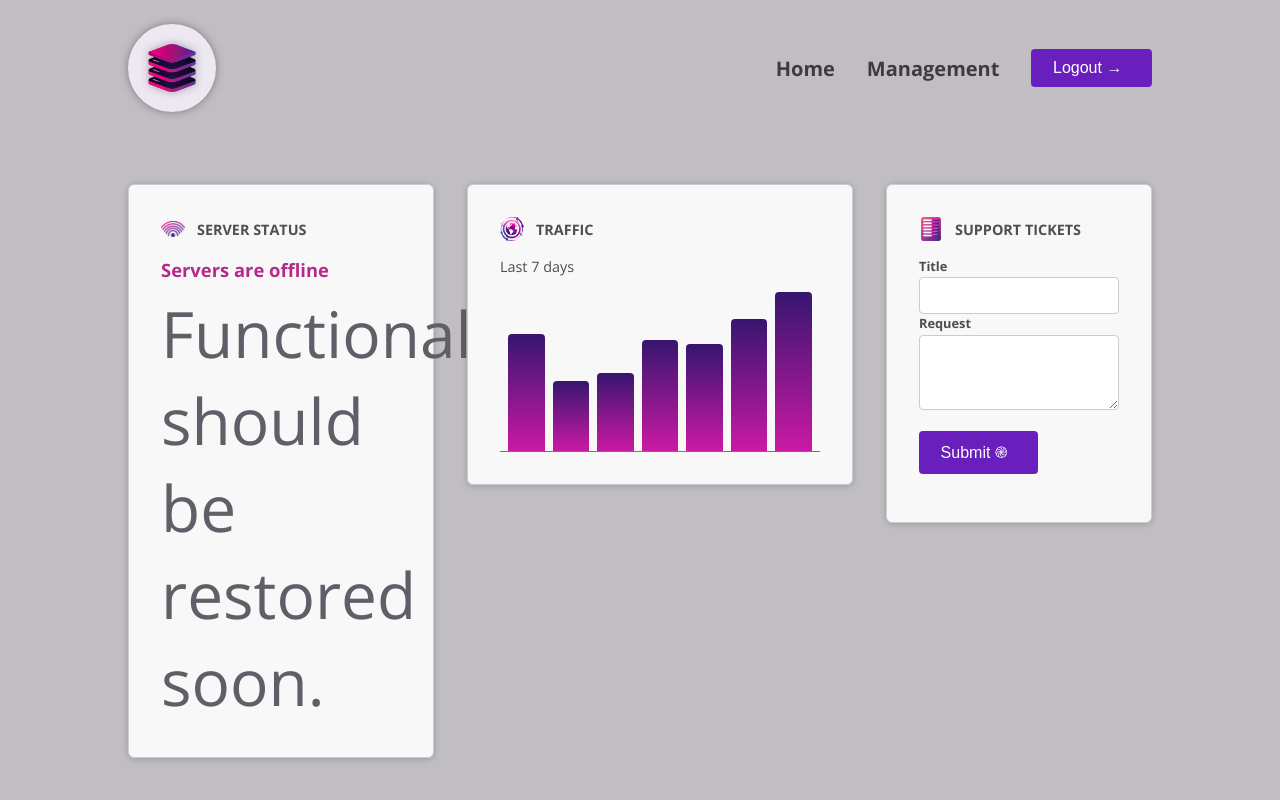
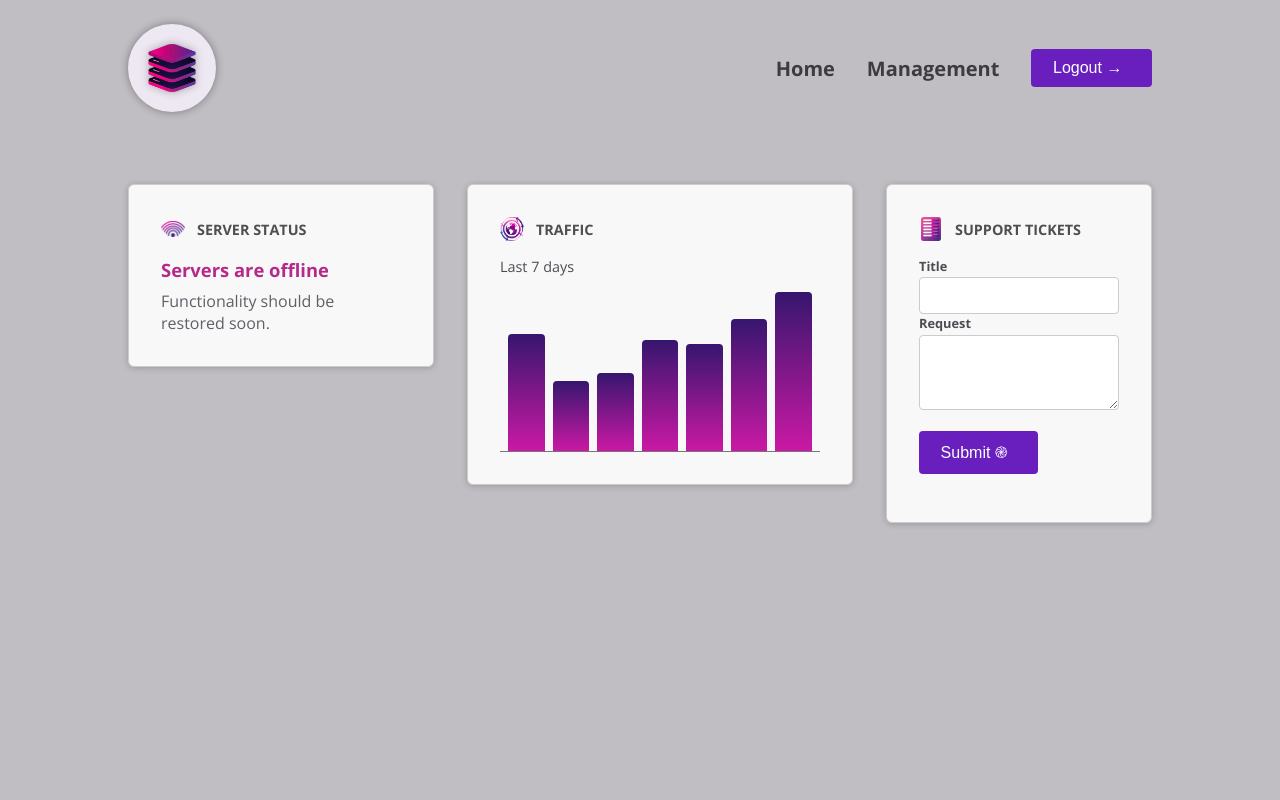
Before and after one commit to trankientuong/practice-components-deepDive, an Angular app: page / in a window 1280 px wide. Shown: the top 800 px of the page. Built offline with nearby package versions, Linux system fonts and the light colour scheme.

Commit message:
Replace using OnInit lifecycle

```diff
--- a/src/app/dashboard/server-status/server-status.component.html
+++ b/src/app/dashboard/server-status/server-status.component.html
@@ -3,9 +3,7 @@
     'status-online': currentStatus === 'online',
     'status-offline': currentStatus === 'offline',
     'status-unknown': currentStatus === 'unknown'
-}" [style]="{
-    'font-size' : '64px'
-}">
+}" >
     @if (currentStatus === 'online') {
     <p>Servers are online</p>
     <p>All systems are operational.</p>
--- a/src/app/dashboard/server-status/server-status.component.ts
+++ b/src/app/dashboard/server-status/server-status.component.ts
@@ -1,16 +1,18 @@
-import { Component } from '@angular/core';
+import { Component, OnInit } from '@angular/core';
 
 @Component({
   selector: 'app-server-status',
   standalone: true,
   imports: [],
   templateUrl: './server-status.component.html',
-  styleUrl: './server-status.component.css'
+  styleUrl: './server-status.component.css',
 })
-export class ServerStatusComponent {
+export class ServerStatusComponent implements OnInit {
   currentStatus: 'online' | 'offline' | 'unknown' = 'online';
 
-  constructor() {
+  constructor() {}
+
+  ngOnInit() {
     setInterval(() => {
       const rnd = Math.random(); // 0 = 0.9999999999
       if (rnd < 0.5) {
```
